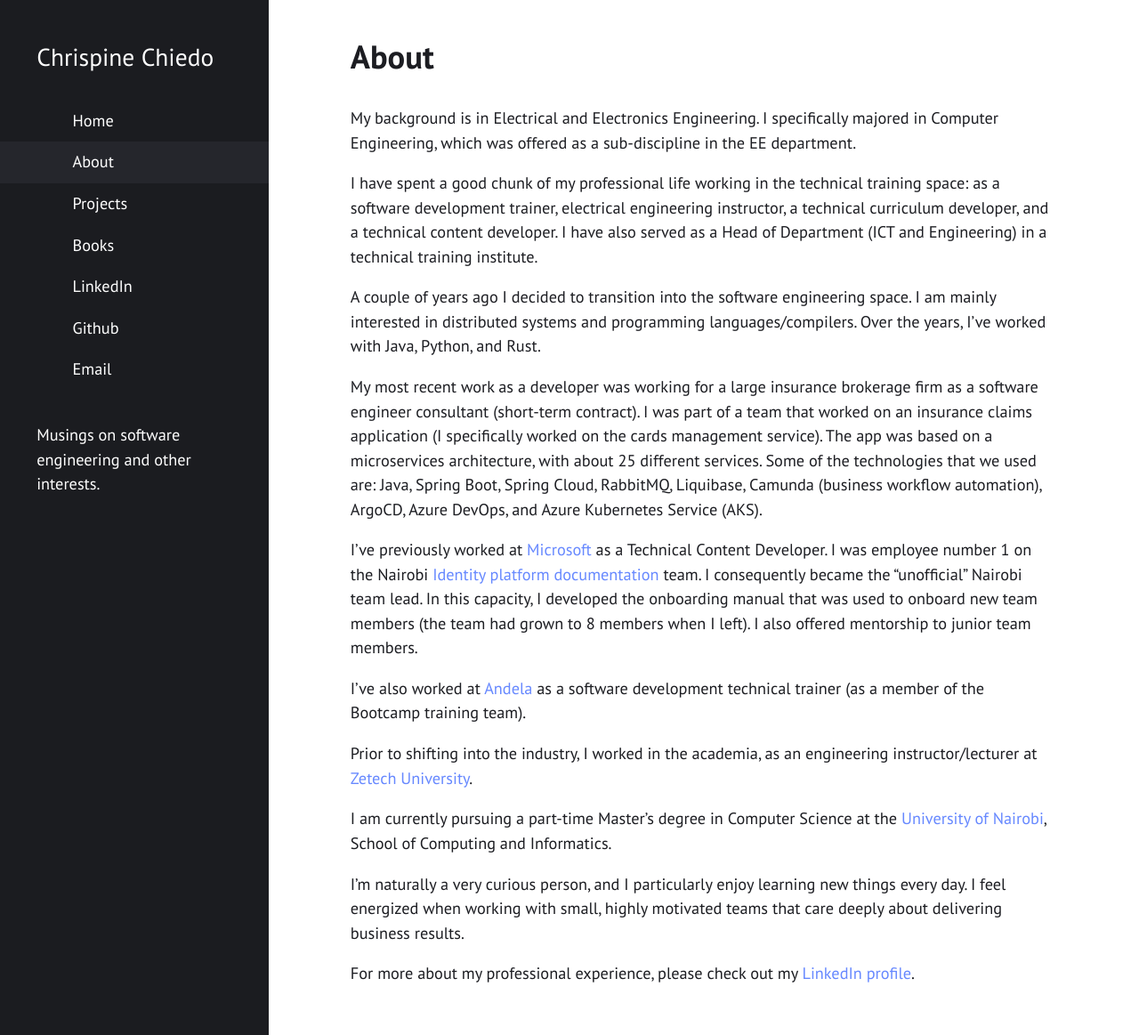
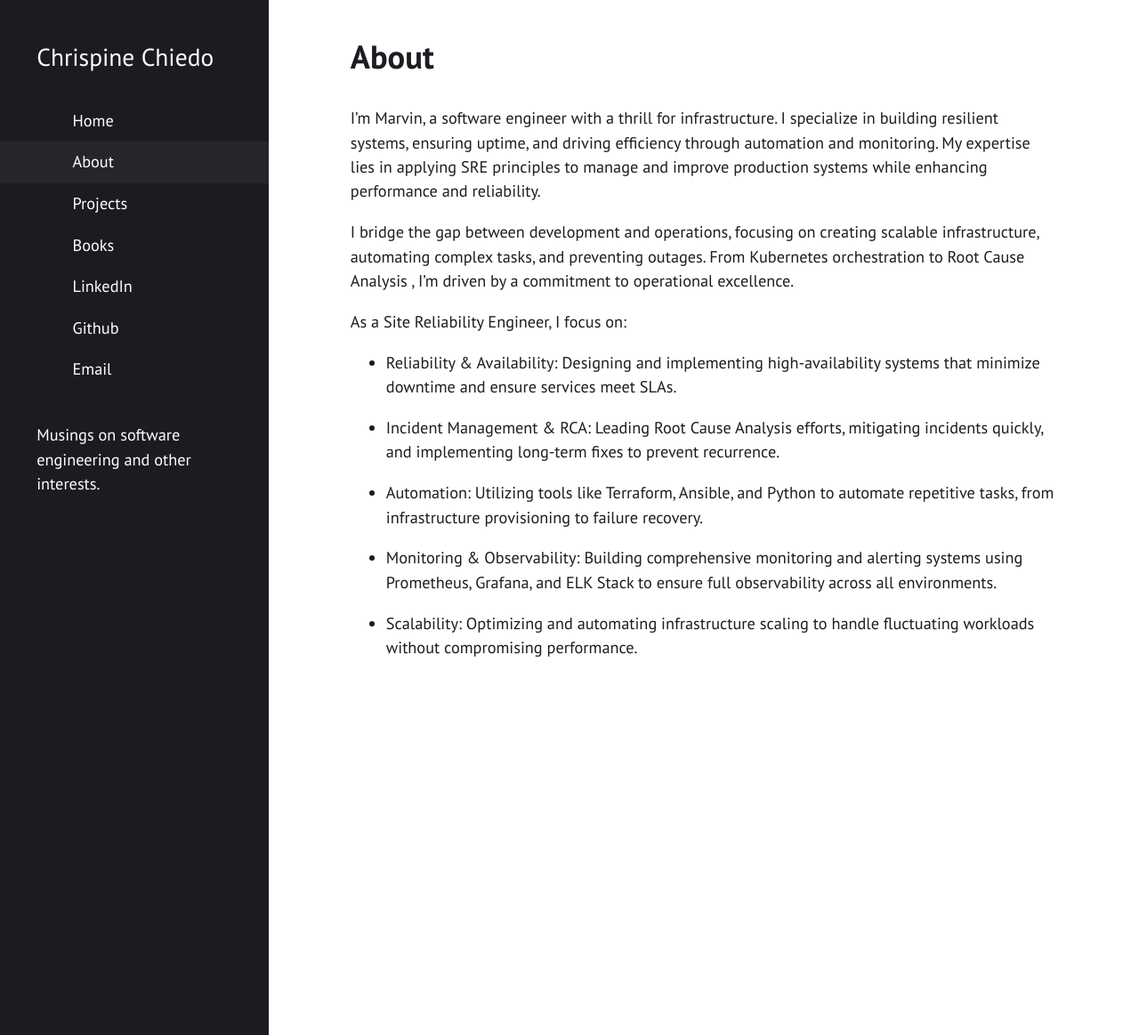
Before and after one commit to rimubytes/marvin, a Jekyll site: the page built from about.md, in a window 1280 px wide and 1163 px high. Shown: the whole window at 89% size. Built offline with Jekyll 4.4.1, drawn with Linux system fonts in a browser that asks for light colours; nearby versions of some CDN libraries; library files that are not in the unit come from our copies.

Commit message:
feat(content): add about page structure and basic content

```diff
--- a/about.md
+++ b/about.md
@@ -4,23 +4,18 @@ title: About
 comments: false
 ---
 
-My background is in Electrical and Electronics Engineering. I specifically majored in Computer Engineering, which was offered as a sub-discipline in the EE department.
+I'm Marvin, a software engineer with a thrill for infrastructure. I specialize in building resilient systems, ensuring uptime, and driving efficiency through automation and monitoring. My expertise lies in applying SRE principles to manage and improve production systems while enhancing performance and reliability.
 
-I have spent a good chunk of my professional life working in the technical training space: as a software development trainer, electrical engineering instructor, a technical curriculum developer, and a technical content developer. I have also served as a Head of Department (ICT and Engineering) in a technical training institute.
+I bridge the gap between development and operations, focusing on creating scalable infrastructure, automating complex tasks, and preventing outages. From Kubernetes orchestration to Root Cause Analysis , I’m driven by a commitment to operational excellence.
 
-A couple of years ago I decided to transition into the software engineering space. I am mainly interested in distributed systems and programming languages/compilers. Over the years, I've worked with Java, Python, and Rust.
+As a Site Reliability Engineer, I focus on:
 
-My most recent work as a developer was working for a large insurance brokerage firm as a software engineer consultant (short-term contract). I was part of a team that worked on an insurance claims application (I specifically worked on the cards management service). The app was based on a microservices architecture, with about 25 different services. Some of the technologies that we used are: Java, Spring Boot, Spring Cloud, RabbitMQ, Liquibase, Camunda (business workflow automation), ArgoCD, Azure DevOps, and Azure Kubernetes Service (AKS).
+- Reliability & Availability: Designing and implementing high-availability systems that minimize downtime and ensure services meet SLAs.
 
-I've previously worked at [Microsoft](https://www.microsoft.com/) as a Technical Content Developer. I was employee number 1 on the Nairobi [Identity platform documentation](https://learn.microsoft.com/en-us/entra/identity-platform/) team. I consequently became the "unofficial" Nairobi team lead. In this capacity, I developed the onboarding manual that was used to onboard new team members (the team had grown to 8 members when I left). I also offered mentorship to junior team members.
+- Incident Management & RCA: Leading Root Cause Analysis efforts, mitigating incidents quickly, and implementing long-term fixes to prevent recurrence.
 
-I've also worked at [Andela](https://www.andela.com/) as a software development technical trainer (as a member of the Bootcamp training team).
+- Automation: Utilizing tools like Terraform, Ansible, and Python to automate repetitive tasks, from infrastructure provisioning to failure recovery.
 
-Prior to shifting into the industry, I worked in the academia, as an engineering instructor/lecturer at [Zetech University](https://zetech.ac.ke/).
+- Monitoring & Observability: Building comprehensive monitoring and alerting systems using Prometheus, Grafana, and ELK Stack to ensure full observability across all environments.
 
-I am currently pursuing a part-time Master’s degree in Computer Science at
-the [University of Nairobi](https://www.uonbi.ac.ke/), School of Computing and Informatics.
-
-I'm naturally a very curious person, and I particularly enjoy learning new things every day. I feel energized when working with small, highly motivated teams that care deeply about delivering business results.
-
-For more about my professional experience, please check out my [LinkedIn profile](https://www.linkedin.com/in/chrispinechiedo/).
+- Scalability: Optimizing and automating infrastructure scaling to handle fluctuating workloads without compromising performance.
```
